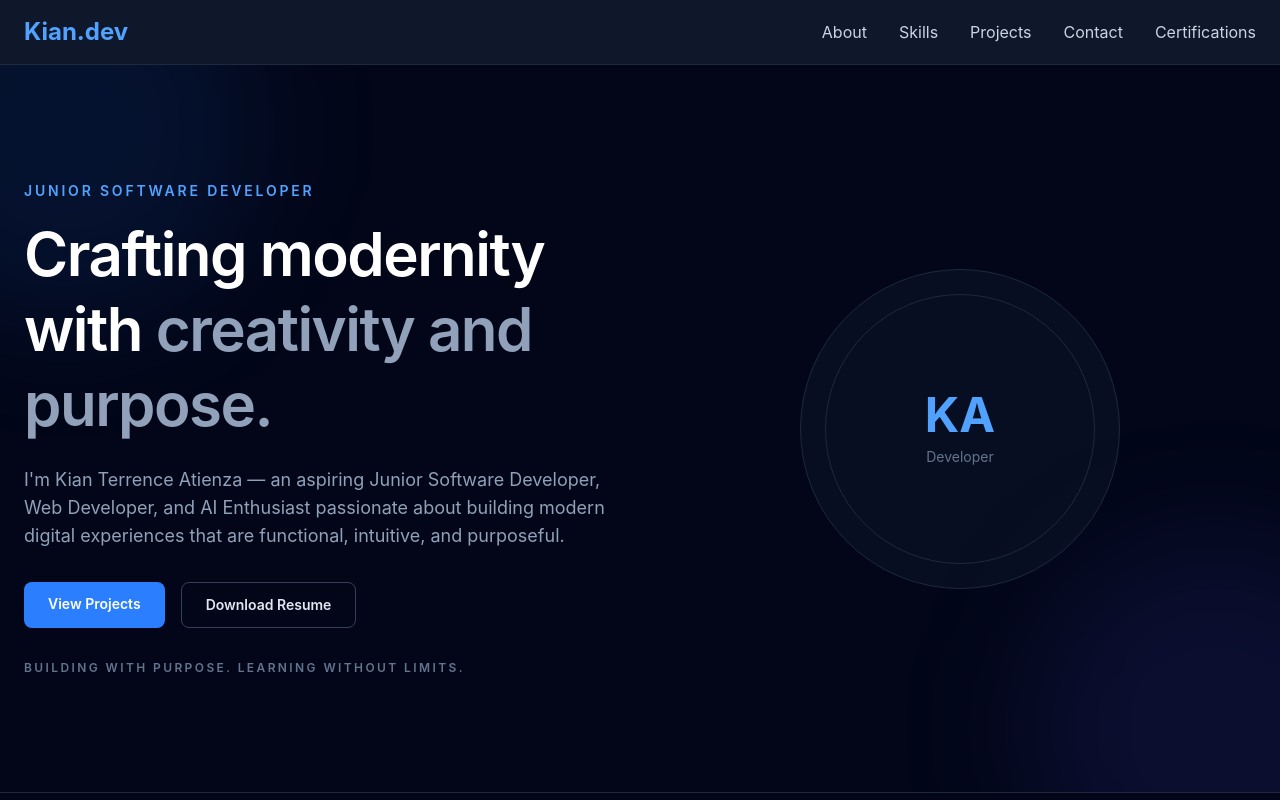
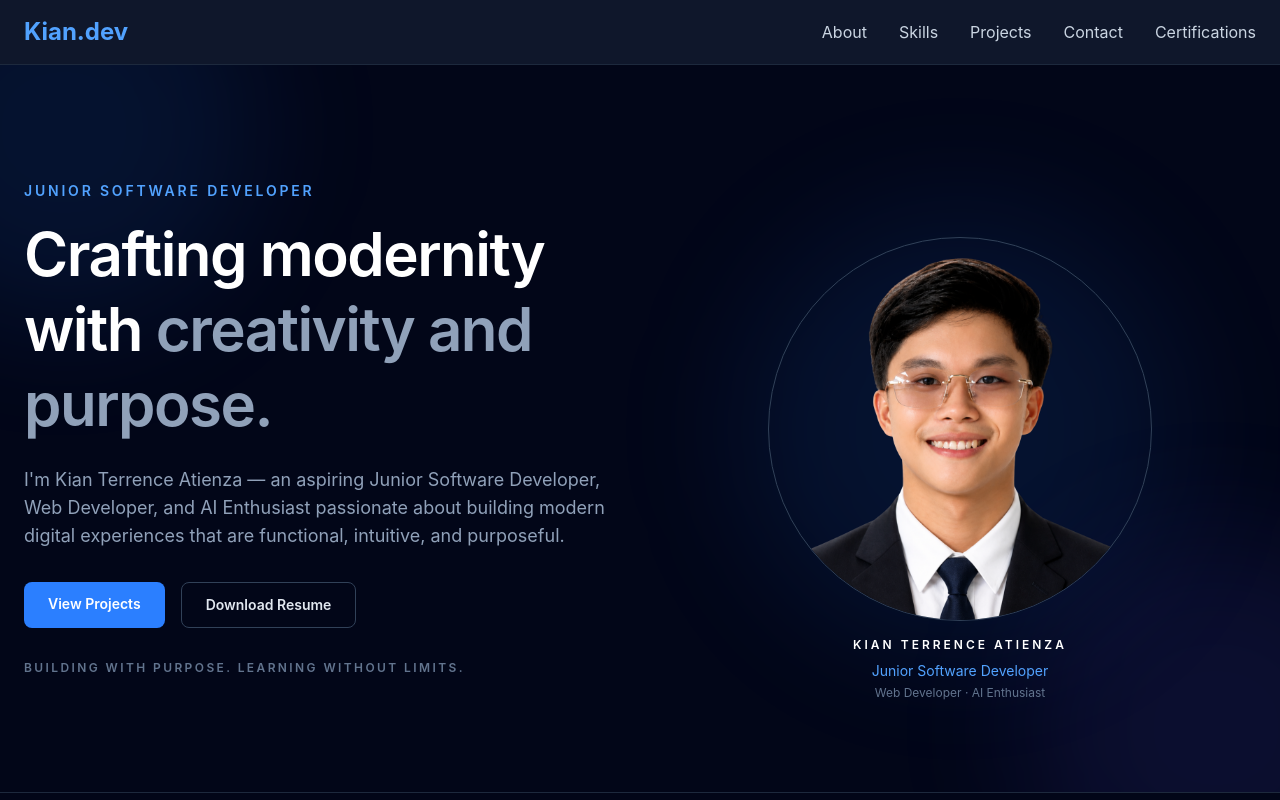
Before and after one commit to Pokemoan/Per-Port, a React (Vite) app in the folder personal-portfolio/: page / in a window 1280 px wide. Shown: the top 800 px of the page. Built offline with nearby package versions, Linux system fonts and the light colour scheme.

Commit message:
Hero Icon

```diff
--- a/personal-portfolio/src/components/sections/Hero.tsx
+++ b/personal-portfolio/src/components/sections/Hero.tsx
@@ -49,23 +49,37 @@ function Hero() {
           </p>
         </div>
 
-        {/* Visual */}
-        <div className="hidden lg:flex justify-center">
-          <div className="relative flex h-80 w-80 items-center justify-center rounded-full border border-slate-800 bg-slate-900/50">
-            <div className="absolute inset-6 rounded-full border border-slate-800" />
+                    {/* Profile */}
+          <div className="hidden justify-center lg:flex">
+            <div className="relative">
 
-            <div className="text-center">
-              <p className="text-5xl font-bold text-blue-400">
-                KA
-              </p>
+              {/* Subtle glow */}
+              <div className="absolute -inset-6 rounded-full bg-blue-500/10 blur-3xl" />
 
-              <p className="mt-2 text-sm text-slate-500">
-                Developer
-              </p>
+              {/* Photo */}
+              <img
+                src="/images/1x1_icon.png"
+                alt="Kian Terrence Atienza"
+                className="relative h-96 w-96 rounded-full border border-slate-700 object-cover"
+              />
+
+              {/* Name */}
+              <div className="absolute -bottom-20 left-1/2 -translate-x-1/2 whitespace-nowrap text-center">
+                  <p className="text-xs font-semibold uppercase tracking-[0.25em] text-white">
+                    Kian Terrence Atienza
+                  </p>
+
+                  <p className="mt-2 text-sm text-blue-400">
+                    Junior Software Developer
+                  </p>
+
+                  <p className="mt-1 text-xs text-slate-500">
+                    Web Developer · AI Enthusiast
+                  </p>
+                </div>
+
             </div>
           </div>
-        </div>
-
       </div>
     </section>
   );
```
Also changed, not shown: personal-portfolio/public/images/1x1_icon.png (added).
